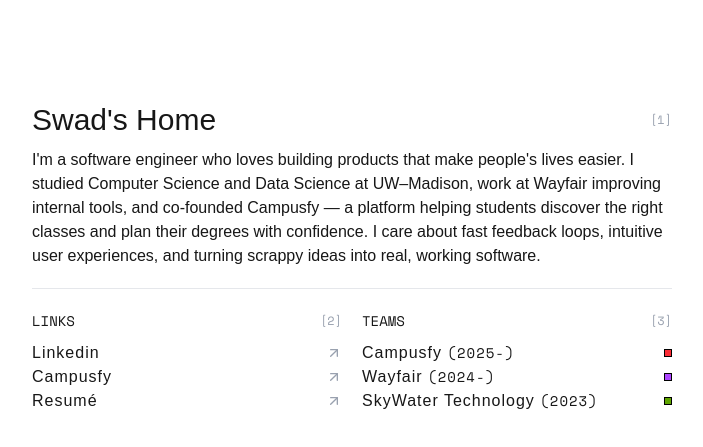
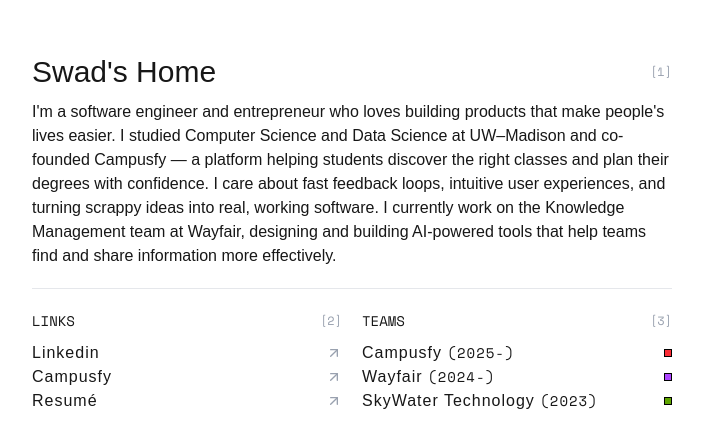
Before and after one commit to svadrutk/portfolio, a Next.js app: page / in a window 1280 px wide. Shown: the part 101-548 px from the top of the page, without its empty margins (288-991 px from the left). Built offline with nearby package versions, Linux system fonts and the light colour scheme; a web font is replaced by a local one.

Commit message:
improved blurb

```diff
--- a/src/app/page.tsx
+++ b/src/app/page.tsx
@@ -12,8 +12,9 @@
               <h1 className="text-3xl leading-6">Swad&apos;s Home</h1>
               <span className="text-xs font-mono text-gray-400 leading-6">[1]</span>
             </div>
-            <p className="text-md mb-5">I&apos;m a software engineer who loves building products that make people&apos;s lives easier.
-I studied Computer Science and Data Science at UW–Madison, work at Wayfair improving internal tools, and co-founded Campusfy — a platform helping students discover the right classes and plan their degrees with confidence. I care about fast feedback loops, intuitive user experiences, and turning scrappy ideas into real, working software.</p>
+            <p className="text-md mb-5">I&apos;m a software engineer and entrepreneur who loves building products that make people&apos;s lives easier.
+I studied Computer Science and Data Science at UW–Madison and co-founded Campusfy — a platform helping students discover the right classes and plan their degrees with confidence. I care about fast feedback loops, intuitive user experiences, and turning scrappy ideas into real, working software.
+I currently work on the Knowledge Management team at Wayfair, designing and building AI-powered tools that help teams find and share information more effectively.</p>
           </AnimatedSection>
 
           {/* Second row - split into two columns */}
```
